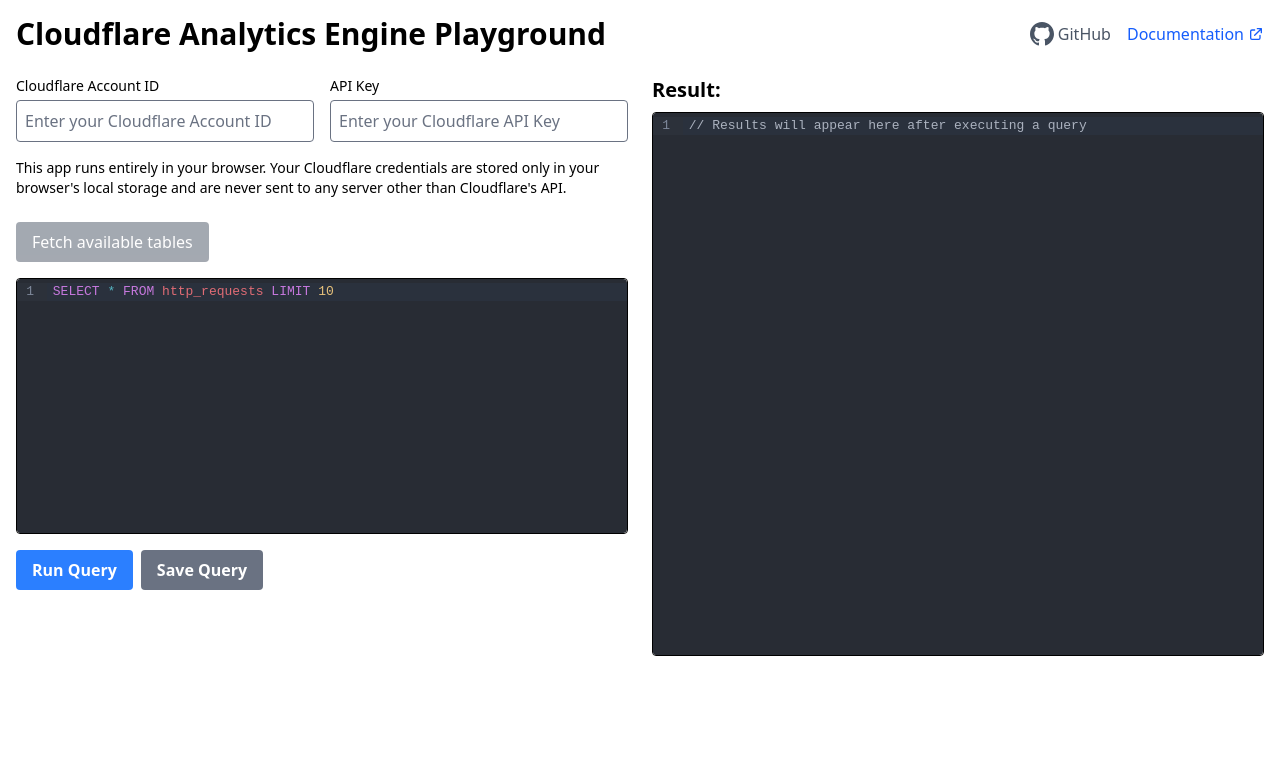
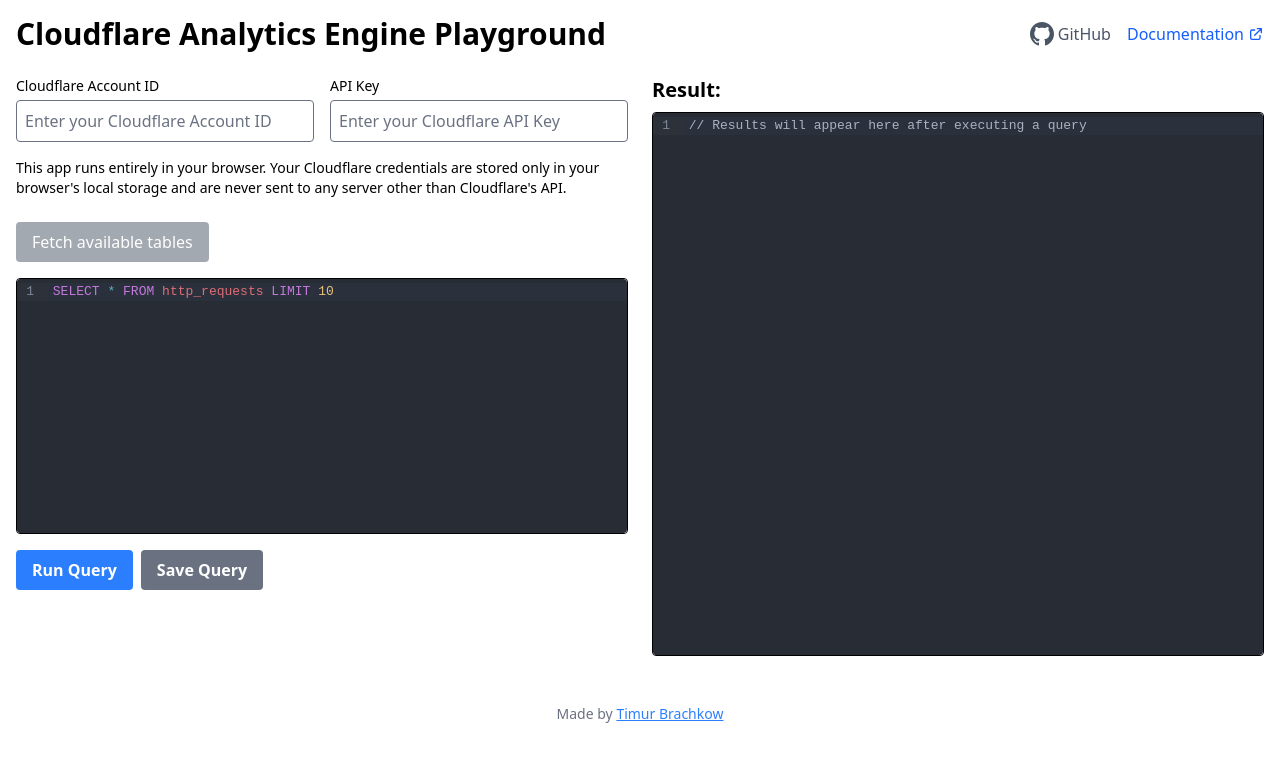
Before and after one commit to brachkow/analytics-engine-playgorund, a SvelteKit app: page / in a window 1280 px wide. Shown: the top 762 px of the page. Built offline with nearby package versions, Linux system fonts and the light colour scheme.

Commit message:
Add credit

```diff
--- /dev/null
+++ b/src/lib/components/Footer.svelte
@@ -0,0 +1,10 @@
+<footer class="mt-8 py-4 text-center text-sm text-gray-500">
+	<p>
+		Made by <a
+			href="https://brachkow.com"
+			target="_blank"
+			rel="noopener noreferrer"
+			class="text-blue-500 underline hover:text-blue-700">Timur Brachkow</a
+		>
+	</p>
+</footer>
--- a/src/routes/+page.svelte
+++ b/src/routes/+page.svelte
@@ -7,6 +7,7 @@
 	import ResultViewer from '$lib/components/ResultViewer.svelte';
 	import SavedQueriesDropdown from '$lib/components/SavedQueriesDropdown.svelte';
 	import SaveQueryDialog from '$lib/components/SaveQueryDialog.svelte';
+	import Footer from '$lib/components/Footer.svelte';
 	import * as analyticsService from '$lib/services/analyticsService';
 
 	// State variables
@@ -235,6 +236,8 @@
 		<!-- Right pane: Results -->
 		<ResultViewer {result} {loading} />
 	</div>
+
+	<Footer />
 </div>
 
 <SaveQueryDialog
```
